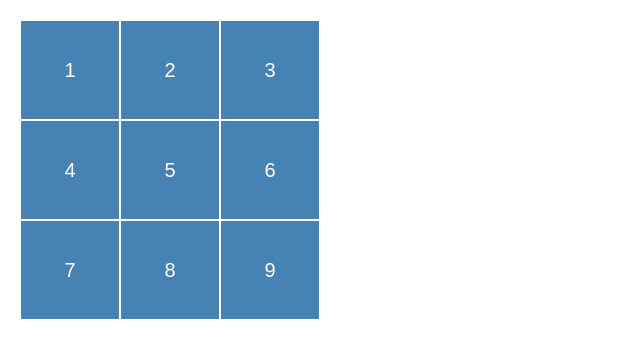
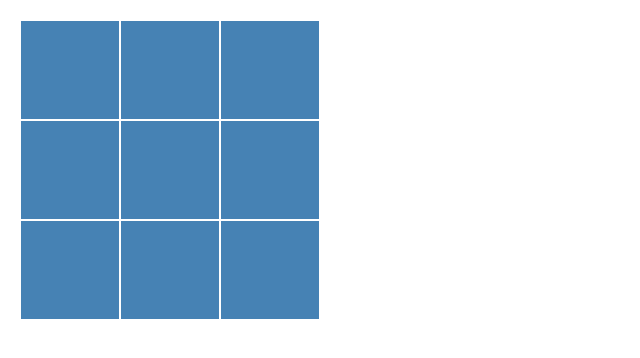
Before and after one commit to palakgarg0401/Learning_React, a React (Create React App) app in the folder tic-tac-toe/: page / in a window 1280 px wide. Shown: the top 358 px of the page, without its empty margins (0-640 px from the left). Built offline with nearby package versions, Linux system fonts and the light colour scheme.

Commit message:
tic-tac-toe

```diff
--- a/tic-tac-toe/src/App.jsx
+++ b/tic-tac-toe/src/App.jsx
@@ -1,6 +1,10 @@
-function Square({value}) {
+import { useState } from "react";
+
+function Square() {
+  const [value, setValue] = useState(null);
+
   function handleclick() {
-    console.log("clicked!");
+    setValue('X');
   }
 
   return (
@@ -13,15 +17,15 @@
   return (
     <>
       <div className = "board">
-        <Square value="1" />
-        <Square value="2" />
-        <Square value="3" />
-        <Square value="4" />
-        <Square value="5" />
-        <Square value="6" />
-        <Square value="7" />
-        <Square value="8" />
-        <Square value="9" />
+        <Square />
+        <Square />
+        <Square />
+        <Square />
+        <Square />
+        <Square />
+        <Square />
+        <Square />
+        <Square />
       </div>
     </>
   )
```
